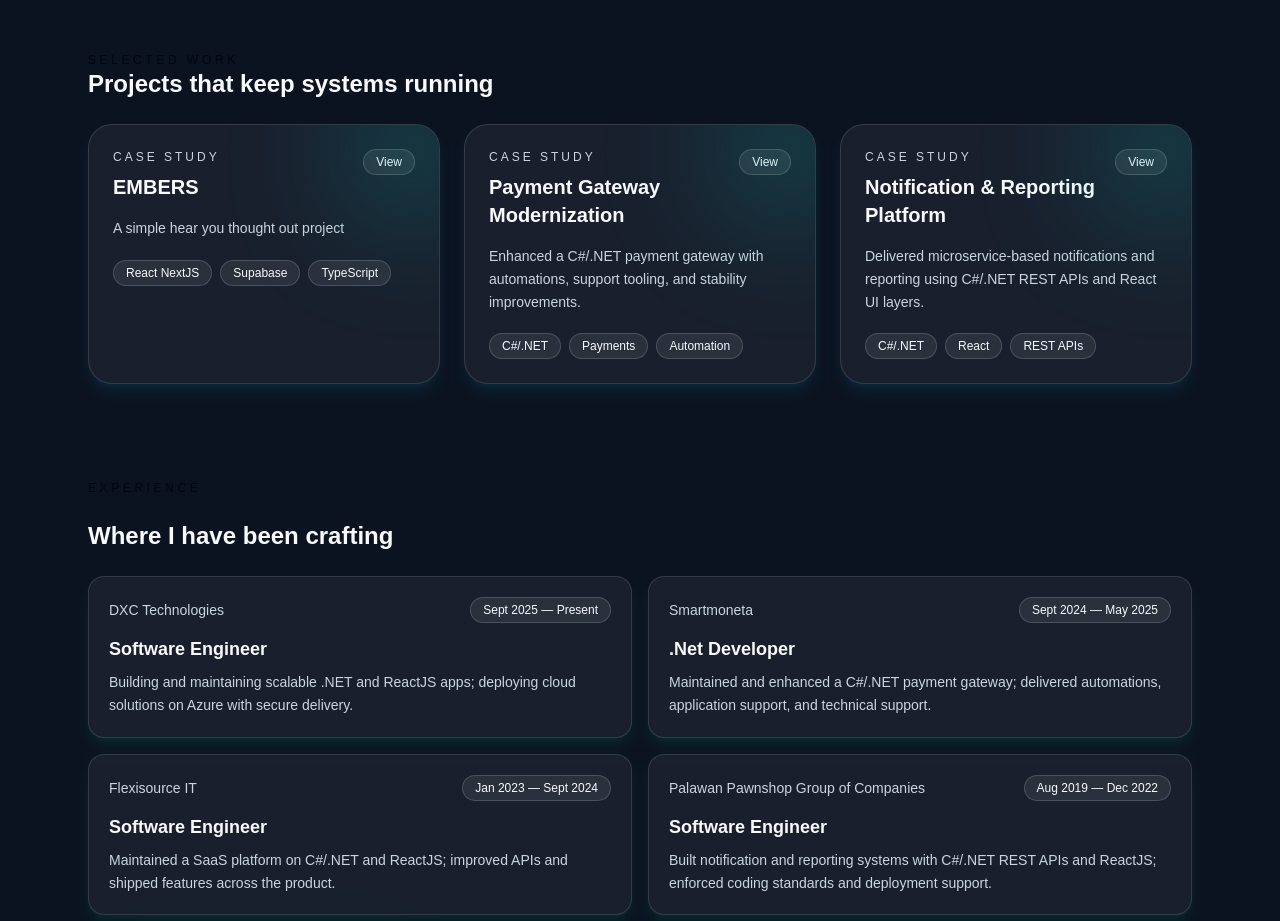
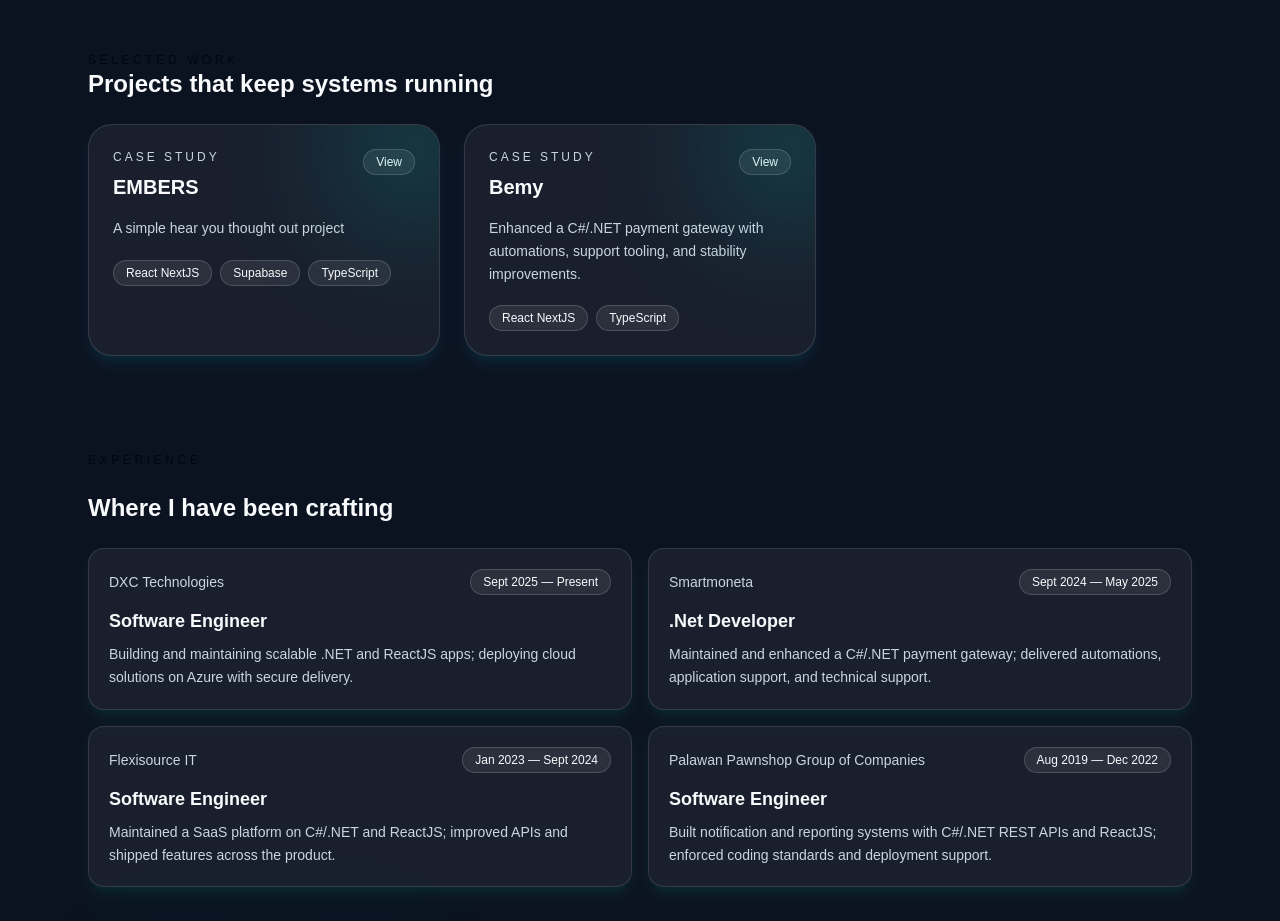
Before and after one commit to average04/porfolio, a Next.js app in the folder portfolio/: page / in a window 1280 px wide. Shown: the part 980-1901 px from the top of the page. Built offline with nearby package versions, Linux system fonts and the light colour scheme.

Commit message:
Updated page

```diff
--- a/portfolio/app/page.tsx
+++ b/portfolio/app/page.tsx
@@ -12,18 +12,14 @@ const projects = [
     href: "https://embrs.netlify.app/",
   },
   {
-    title: "Payment Gateway Modernization",
+    title: "Bemy",
     description: "Enhanced a C#/.NET payment gateway with automations, support tooling, and stability improvements.",
-    stack: ["C#/.NET", "Payments", "Automation"],
-    href: "https://example.com",
-  },
-  {
-    title: "Notification & Reporting Platform",
-    description: "Delivered microservice-based notifications and reporting using C#/.NET REST APIs and React UI layers.",
-    stack: ["C#/.NET", "React", "REST APIs"],
-    href: "https://example.com",
+    stack: ["React NextJS", "TypeScript"],
+    href: "https://bemy.jayrb.dev",
   },
 ];
+
+const email = "bayogjayr@gmail.com";
 
 const skills = [
   "C#/.NET application dev",
@@ -187,7 +183,7 @@ export default function Home() {
                   GitHub
                 </a>
                 <span className="text-muted">/</span>
-                <a className="transition hover:text-primary" href="mailto:you@example.com">
+                <a className="transition hover:text-primary" href={`mailto:${email}`}>
                   Email
                 </a>
               </div>
@@ -332,7 +328,7 @@ export default function Home() {
             <div className="flex flex-wrap items-center gap-4 text-sm text-muted">
               <a
                 className="rounded-full bg-gradient-to-r from-cyan-400 to-emerald-400 px-5 py-3 font-semibold text-slate-950 shadow-lg shadow-cyan-500/20 transition hover:-translate-y-0.5"
-                href="mailto:you@example.com"
+                href={`mailto:${email}`}
               >
                 Email me
               </a>
```
